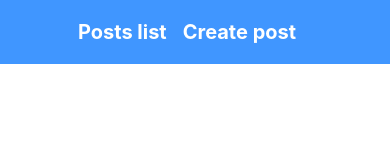
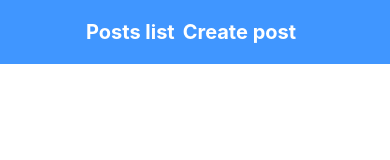
Before and after one commit to ke-va/cs-app, a React (Create React App) app: page / in a window 390 px wide. Shown: the top 160 px of the page. Built offline with nearby package versions, Linux system fonts and the light colour scheme.

Commit message:
fix responsivnes

```diff
--- /dev/null
+++ b/src/components/Header.css
@@ -0,0 +1,5 @@
+.responsive-link {
+  @media (max-width: 768px) {
+   margin-right: 8px !important;
+  }
+}
--- a/src/components/Header.tsx
+++ b/src/components/Header.tsx
@@ -1,5 +1,6 @@
 import { Link } from 'react-router-dom';
 import { Flex, Layout } from 'antd';
+import './Header.css'
 
 const { Header } = Layout;
 
@@ -29,8 +30,8 @@ const Navbar = () => (
     <Layout style={layoutStyle}>
       <Header style={headerStyle}>
         <nav className="p-4 bg-blue-600 text-white flex justify-between">
-          <Link style={linkStyle} to="/list" className="text-xl font-bold">Posts list</Link>
-          <Link style={linkStyle} to="/create" className="text-xl font-bold">Create post</Link>
+          <Link style={linkStyle} to="/list" className="text-xl font-bold responsive-link">Posts list</Link>
+          <Link style={linkStyle} to="/create" className="text-xl font-bold responsive-link">Create post</Link>
         </nav>
       </Header>
     </Layout>
```
Also changed, not shown: src/App.css (line endings or trailing spaces).
